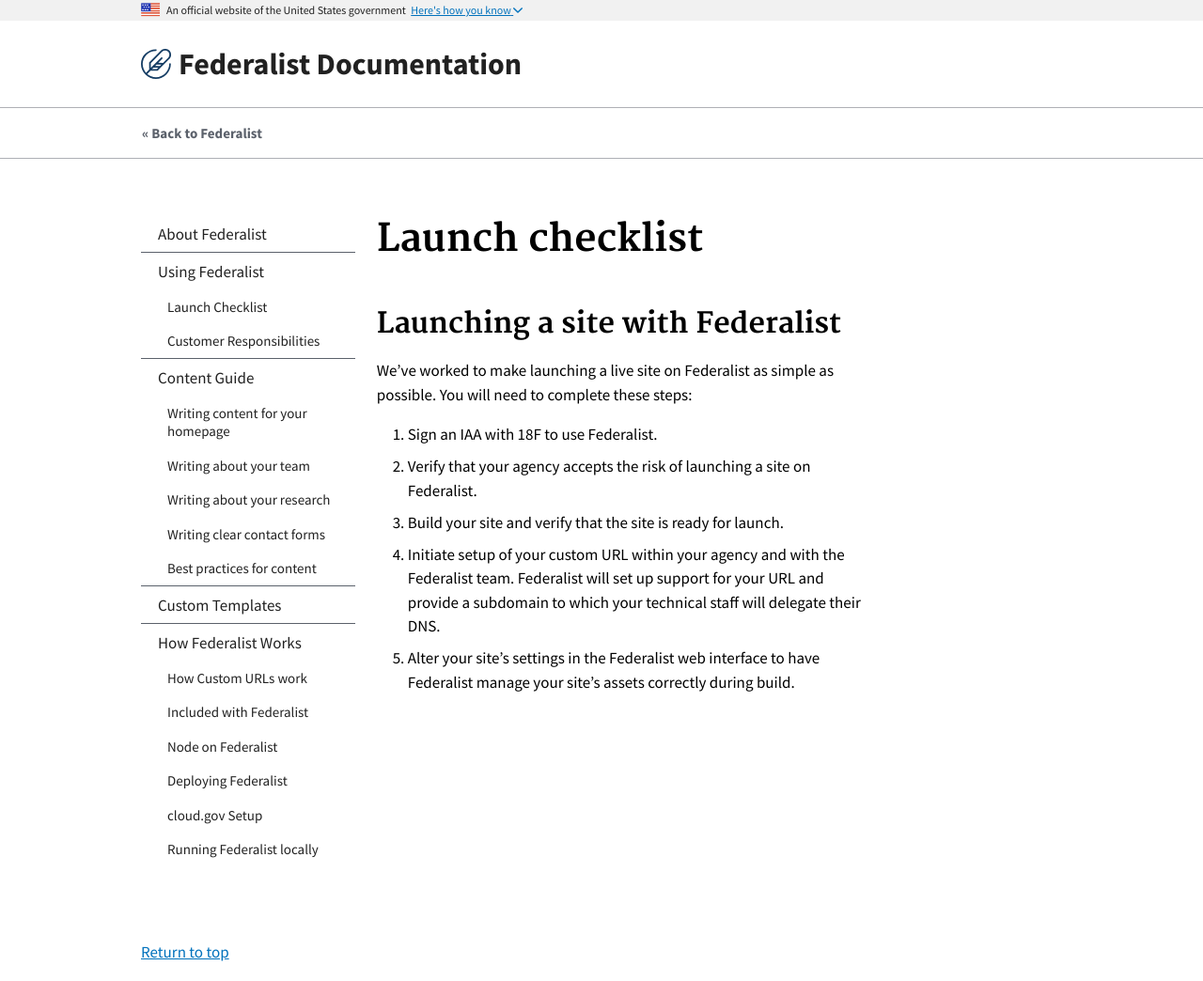
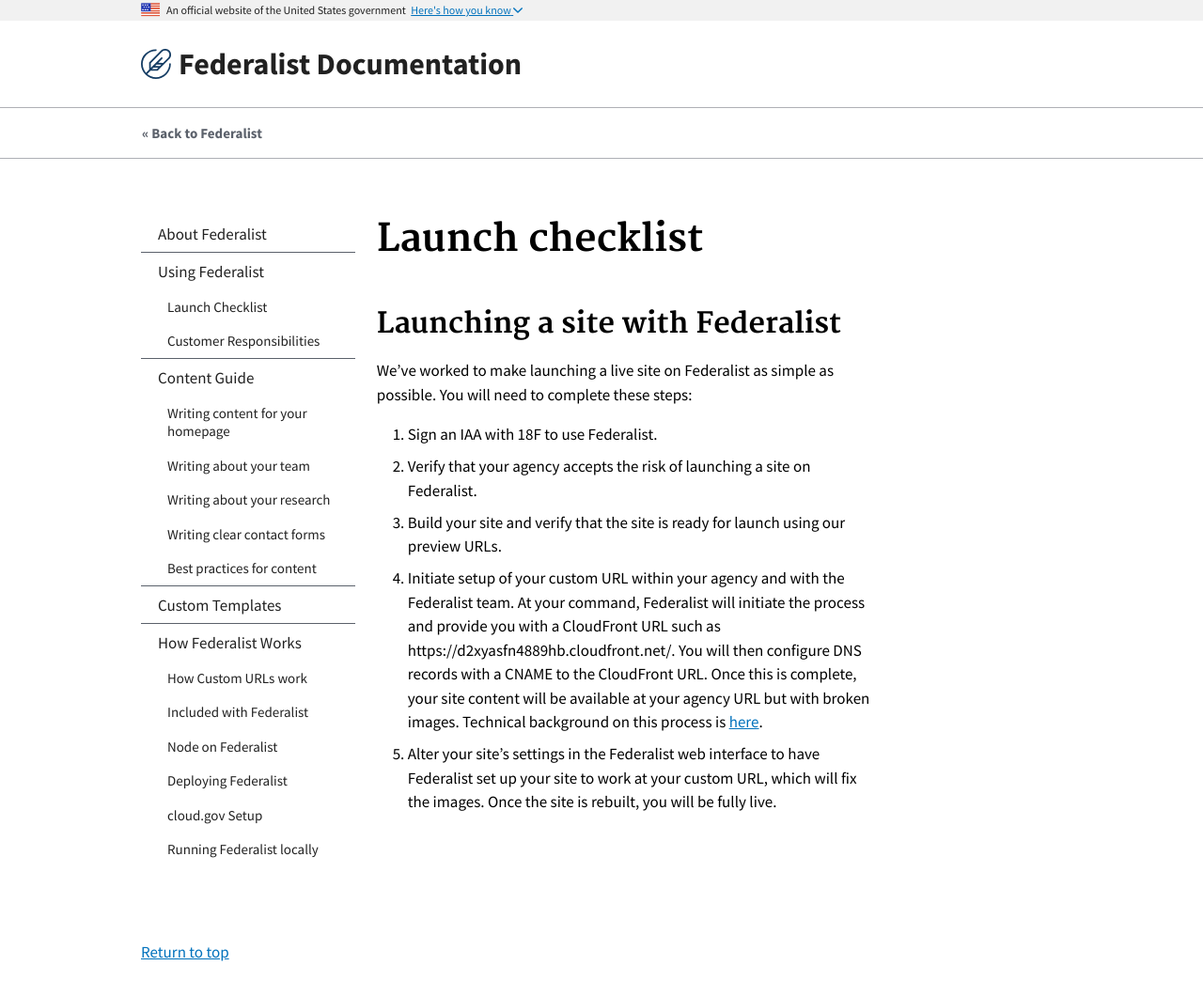
Before and after one commit to Macy-FK/federaliste, a Jekyll site: the page built from pages/using-federalist/launch-checklist.md, in a window 1280 px wide. Shown: the whole page at 94% size. Built offline with Jekyll 4.4.1, drawn with Linux system fonts in a browser that asks for light colours; Markdown is read by kramdown in place of the engine named in the settings.

Commit message:
add edits to customer facing page

```diff
--- a/pages/using-federalist/launch-checklist.md
+++ b/pages/using-federalist/launch-checklist.md
@@ -9,6 +9,6 @@ We've worked to make launching a live site on Federalist as simple as possible.
 
 1. Sign an IAA with 18F to use Federalist.
 2. Verify that your agency accepts the risk of launching a site on Federalist.
-3. Build your site and verify that the site is ready for launch.
-4. Initiate setup of your custom URL within your agency and with the Federalist team. Federalist will set up support for your URL and provide a subdomain to which your technical staff will delegate their DNS.
-5. Alter your site's settings in the Federalist web interface to have Federalist manage your site's assets correctly during build.
+3. Build your site and verify that the site is ready for launch using our preview URLs.
+4. Initiate setup of your custom URL within your agency and with the Federalist team. At your command, Federalist will initiate the process and provide you with a CloudFront URL such as https://d2xyasfn4889hb.cloudfront.net/. You will then configure DNS records with a CNAME to the CloudFront URL. Once this is complete, your site content will be available at your agency URL but with broken images. Technical background on this process is [here](/pages/how-federalist-works/custom-urls/).
+5. Alter your site's settings in the Federalist web interface to have Federalist set up your site to work at your custom URL, which will fix the images. Once the site is rebuilt, you will be fully live.
```
